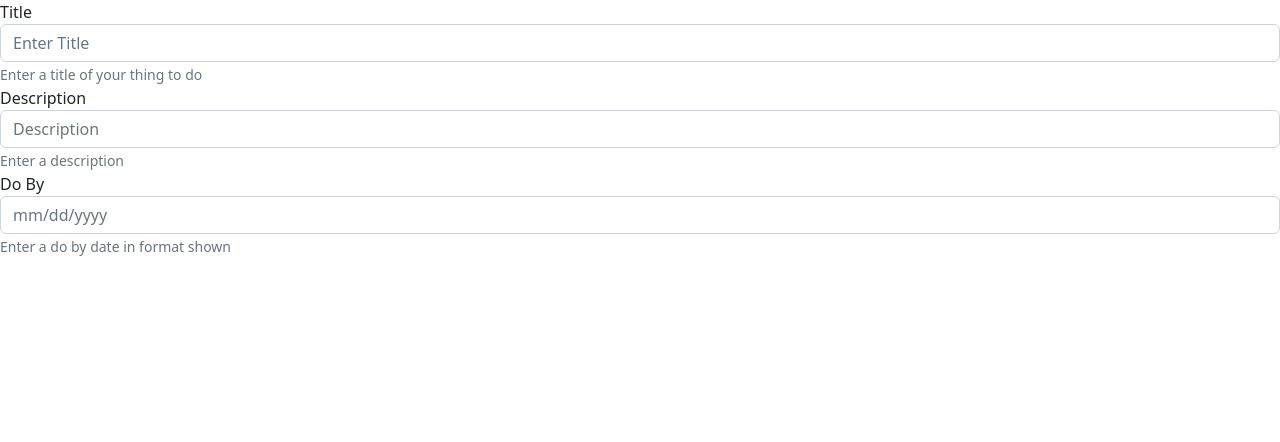
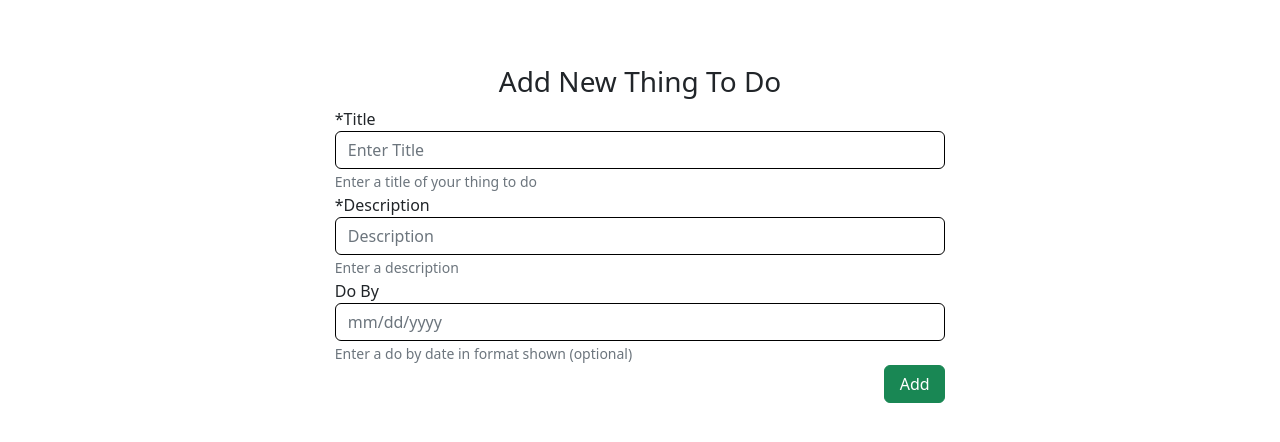
Before and after one commit to JamisonMcq/ToDoList, an Angular app in the folder frontend/todolist/: page /add in a window 1280 px wide. Shown: the top 442 px of the page. Built offline with nearby package versions, Linux system fonts and the light colour scheme.

Commit message:
Adding Buttons

```diff
--- a/frontend/todolist/src/app/additem/additem.component.css
+++ b/frontend/todolist/src/app/additem/additem.component.css
@@ -0,0 +1,36 @@
+input {
+  width: 100%;
+
+  border: 1px solid black;
+}
+
+.container {
+  display: flex;
+  flex-direction: column;
+  justify-content: center;
+  align-items: center;
+  min-height: 60vh;
+  width: 70%;
+
+
+  /* margin: auto; */
+  /* width: 50%; */
+  /* border: 3px solid blue; */
+  /* padding-top: 50%; */
+  /* padding: 50px; */
+}
+.form-group{
+  width: 70%;
+}
+.card {
+  border: none;
+}
+.btn{
+  display: flex;
+  align-items:left;
+  width: 10%;
+  justify-content: center;
+  margin-left: auto;
+  margin-right: 0%;
+  margin-bottom: 2%;
+}
--- a/frontend/todolist/src/app/additem/additem.component.html
+++ b/frontend/todolist/src/app/additem/additem.component.html
@@ -1,20 +1,24 @@
-<div>
-  <form>
+<div class="card">
+  <form class="container">
+    <h3 class="text-center"> Add New Thing To Do </h3>
     <div class="form-group">
-      <label for="exampleTitle"> Title </label>
+      <label for="exampleTitle"> *Title </label>
       <input type="text" class="form-control" id="exampleTitle" aria-describedby="titleHelp" placeholder="Enter Title">
       <small id="titleHelp" class="form-text text-muted"> Enter a title of your thing to do</small>
     </div>
     <div class="form-group">
-      <label for="exampleDescription"> Description </label>
+      <label for="exampleDescription"> *Description </label>
       <input type="text" class="form-control" id="exampleDescription" placeholder="Description">
       <small id="titleHelp" class="form-text text-muted"> Enter a description</small>
-
     </div>
     <div class="form-group">
       <label for="exampleDate"> Do By </label>
       <input type="text" class="form-control" id="exampleDate" placeholder="mm/dd/yyyy">
-      <small id="titleHelp" class="form-text text-muted"> Enter a do by date in format shown</small>
+      <small id="titleHelp" class="form-text text-muted"> Enter a do by date in format shown (optional)</small>
+    </div>
+    <div class="form-group">
+      <button type="button" class="btn btn-success" (click)="btnClick();">Add</button>
     </div>
   </form>
+
 </div>
--- a/frontend/todolist/src/app/additem/additem.component.ts
+++ b/frontend/todolist/src/app/additem/additem.component.ts
@@ -1,4 +1,5 @@
 import { Component, OnInit } from '@angular/core';
+import { Router } from '@angular/router';
 
 @Component({
   selector: 'app-additem',
@@ -6,7 +7,12 @@ import { Component, OnInit } from '@angular/core';
   styleUrls: ['./additem.component.css'],
 })
 export class AdditemComponent implements OnInit {
-  constructor() {}
+  constructor(private router: Router) {}
 
   ngOnInit(): void {}
+
+  btnClick = () => {
+    //Need to add a new service to do post request to backend and call to service here
+    this.router.navigate(['']);
+  };
 }
--- a/frontend/todolist/src/app/listitem/listitem.component.css
+++ b/frontend/todolist/src/app/listitem/listitem.component.css
@@ -0,0 +1,26 @@
+.container {
+  display: flex;
+  flex-direction: column;
+  justify-content: center;
+  align-items: center;
+  min-height: 60vh;
+  width: 70%;
+}
+.card{
+  width: 75%;
+  border: none;
+}
+.card-body {
+  padding: 10px;
+}
+
+.btn {
+  display: flex;
+  align-items:left;
+  width: 9%;
+  justify-content: center;
+  margin-left: auto;
+  margin-right: 2%;
+  margin-bottom: 2%;
+
+}
--- a/frontend/todolist/src/app/listitem/listitem.component.html
+++ b/frontend/todolist/src/app/listitem/listitem.component.html
@@ -1,6 +1,7 @@
+
   <div class="container">
+    <h3 class="text-center"> To do List</h3>
     <div class="card">
-    <h3 class="text-center"> To do List</h3>
       <div class="card-body">
         <table class="table table-striped">
           <thead>
@@ -17,6 +18,6 @@
           </tbody>
         </table>
       </div>
+      <button type="button" class="btn btn-success" (click)="btnClick();">Add</button>
     </div>
-  <button type="button" class="btn btn-success" (click)="btnClick();">Add New</button>
   </div>
```
Lines whose indentation alone changed are shown as unchanged.
